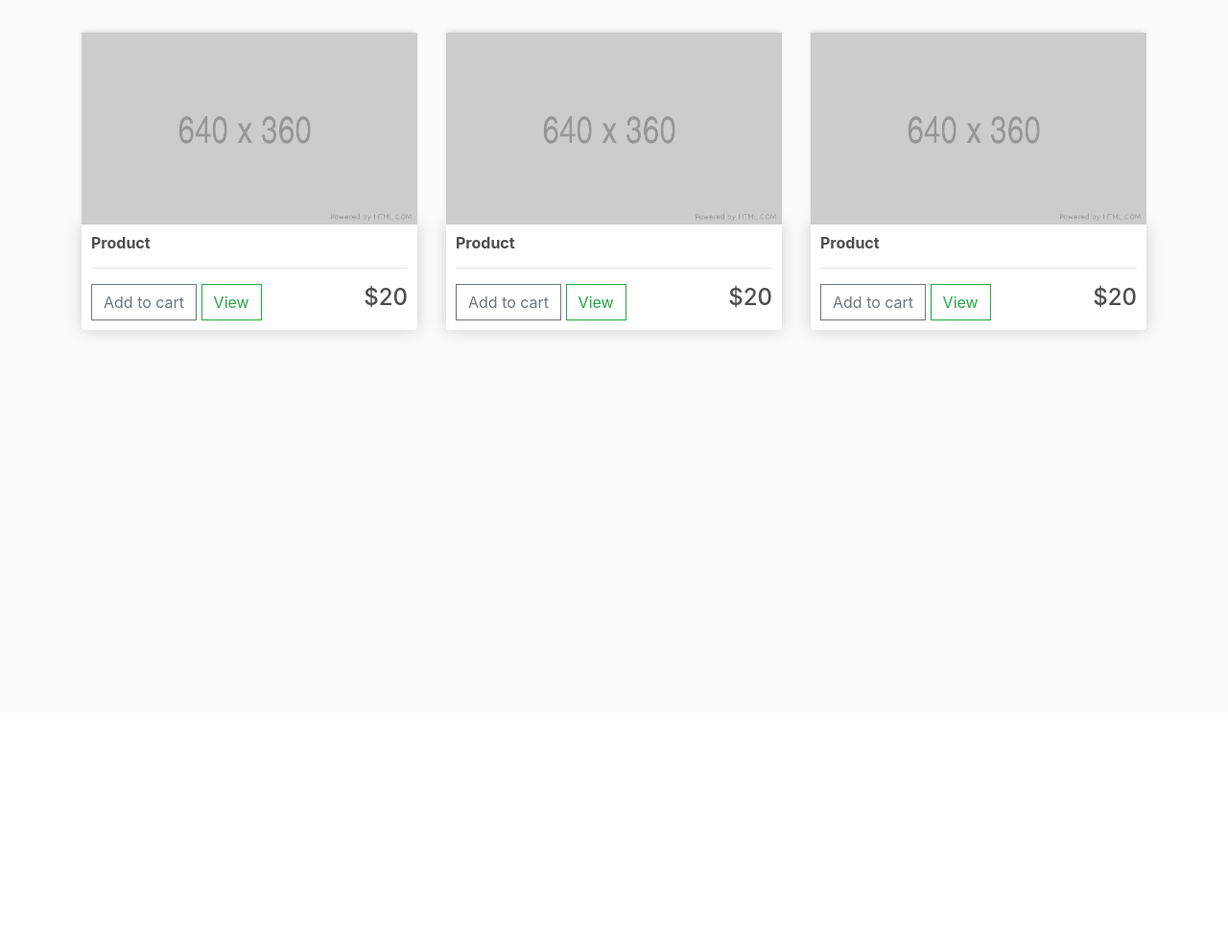
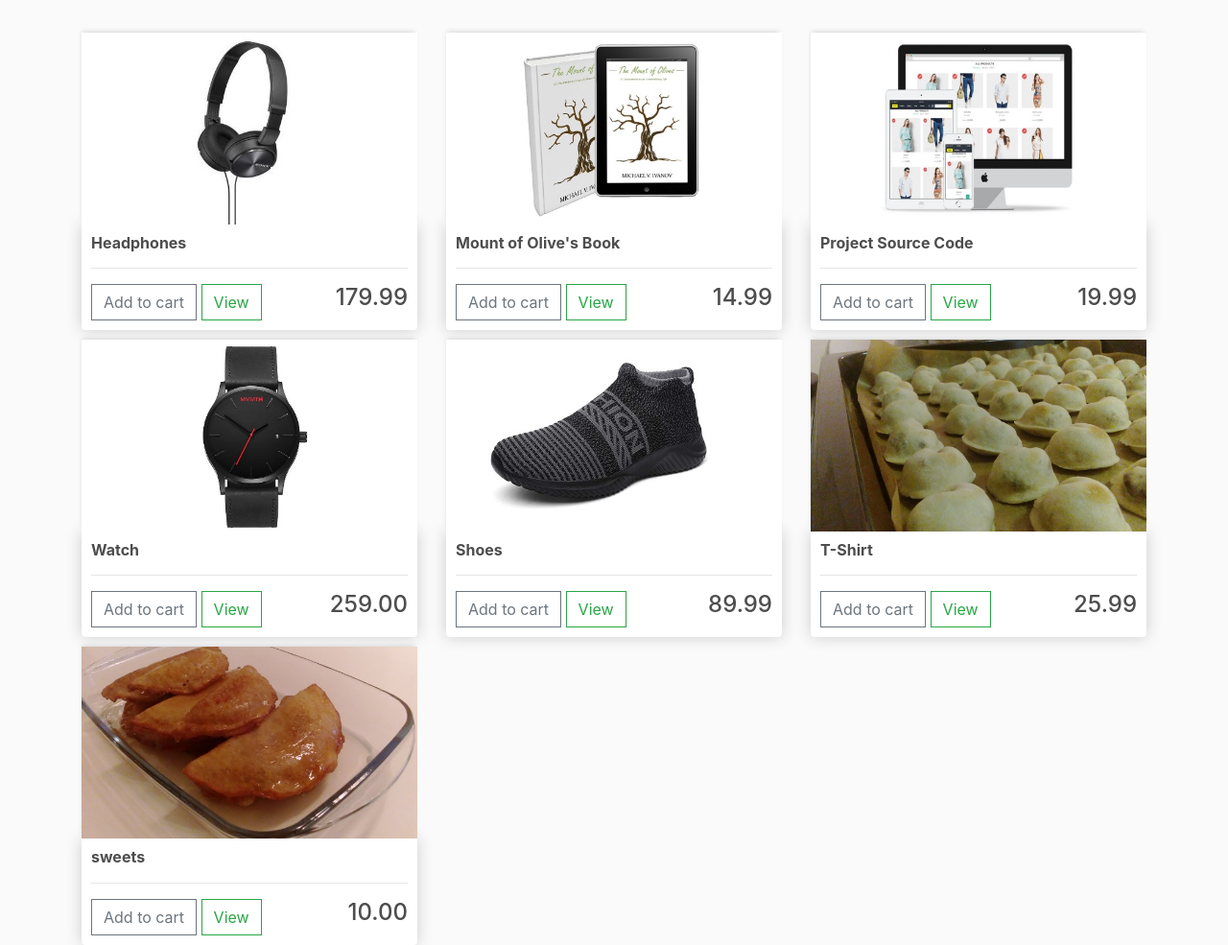
Before and after one commit to fadiabji/store, a Django app: page / in a window 1280 px wide. Shown: the part 57-1042 px from the top of the page at 96% size. Before the commit the page ends 409 px from the top, so only its background shows below. Run offline with Django 3.2, Linux system fonts and the light colour scheme; data comes from the database, SQL or seed files in the repository; both versions use the stored data as it was after the commit; some libraries are stand-ins or nearby versions.

Commit message:
Data Structure

```diff
--- a/ecommerce/settings.py
+++ b/ecommerce/settings.py
@@ -125,6 +125,8 @@ STATIC_URL = '/static/'
 STATICFILES_DIRS = [
     os.path.join(BASE_DIR, 'static')
 ]
+
+# this filed when admin upload images for products it comes to this folder and we use the Pillow to let python manage that
 MEDIA_URL = '/images/'
 
 MEDIA_ROOT = os.path.join(BASE_DIR, 'static/images')
--- a/ecommerce/urls.py
+++ b/ecommerce/urls.py
@@ -23,4 +23,5 @@ urlpatterns = [
     path('', include('store.urls')),
 ]
 
+#this is after we set the url for images in settings.py then we import settings here
 urlpatterns += static(settings.MEDIA_URL, document_root=settings.MEDIA_ROOT)
--- a/store/models.py
+++ b/store/models.py
@@ -5,6 +5,7 @@ from django.contrib.auth.models import User
 
 class Customer(models.Model):
 	user = models.OneToOneField(User, null=True, blank=True, on_delete=models.CASCADE)
+	# CASCADE delete the user whenever you delete the customer
 	name = models.CharField(max_length=200, null=True)
 	email = models.CharField(max_length=200)
 
@@ -16,11 +17,13 @@ class Product(models.Model):
 	name = models.CharField(max_length=200)
 	price = models.FloatField()
 	digital = models.BooleanField(default=False,null=True, blank=True)
+	# if the product is fisical so we shipe it, if digital no neet to shipe operation
 	image = models.ImageField(null=True, blank=True)
 
 	def __str__(self):
 		return self.name
 
+	# this function is for when we delete an image so the website doesn't crash
 	@property
 	def imageURL(self):
 		try:
@@ -31,8 +34,10 @@ class Product(models.Model):
 
 class Order(models.Model):
 	customer = models.ForeignKey(Customer, on_delete=models.SET_NULL, null=True, blank=True)
+	# on_delete = models.SET_NULL we don't want to delete the customer when the order deleted.
 	date_ordered = models.DateTimeField(auto_now_add=True)
 	complete = models.BooleanField(default=False)
+	# if the order is too big so we set a limit.
 	transaction_id = models.CharField(max_length=100, null=True)
 
 	def __str__(self):
--- a/store/templates/store/store.html
+++ b/store/templates/store/store.html
@@ -3,38 +3,17 @@
 {% load static %}
 {% block content %}
 <div class="row">
+    {% for product in products %}
      <div class="col-lg-4">
-        <img class="thumbnail" src="{% static 'images/placeholder.png' %}">
+        <img class="thumbnail" src="{{ product.imageURL}}">
         <div class="box-element product">
-            <h6><strong>Product</strong></h6>
+            <h6><strong>{{product.name}}</strong></h6>
             <hr>
             <button class="btn btn-outline-secondary add-btn">Add to cart</button>
             <a class="btn btn-outline-success" href="#" > View </a>
-            <h4 style="display: inline-block; float:right"> $20 </h4>
+            <h4 style="display: inline-block; float:right">{{product.price|floatformat:2}}</h4>
         </div>
     </div>
-
-    <div class="col-lg-4">
-        <img class="thumbnail" src="{% static 'images/placeholder.png' %}">
-        <div class="box-element product">
-            <h6><strong>Product</strong></h6>
-            <hr>
-            <button class="btn btn-outline-secondary add-btn">Add to cart</button>
-            <a class="btn btn-outline-success" href="#" > View </a>
-            <h4 style="display: inline-block; float:right"> $20 </h4>
-        </div>
-    </div>
-
-    <div class="col-lg-4">
-        <img class="thumbnail" src="{% static 'images/placeholder.png' %}">
-        <div class="box-element product">
-            <h6><strong>Product</strong></h6>
-            <hr>
-            <button class="btn btn-outline-secondary add-btn">Add to cart</button>
-            <a class="btn btn-outline-success" href="#" > View </a>
-            <h4 style="display: inline-block; float:right"> $20 </h4>
-        </div>
-    </div>
-
+    {% endfor %}
 </div>
 {% endblock content %}
--- a/store/views.py
+++ b/store/views.py
@@ -1,13 +1,29 @@
 from django.shortcuts import render
+from .models import *
 
 def store(request):
-	context= {}
+	products = Product.objects.all()
+	context= {'products':products}
 	return render(request, 'store/store.html', context)
 
 def cart(request):
-	context= {}
+	if request.user.is_authenticated:
+		customer = request.user.customer
+		order, created = Order.objects.get_or_create(customer=customer, complete=False)
+		items = order.orderitem_set.all()
+	else:
+		items = []
+		order = {'get_cart_total':0, 'get_cart_items':0}
+	context= {'items':items, 'order':order}
 	return render(request, 'store/cart.html', context)
 
 def checkout(request):
-	context= {}
+	if request.user.is_authenticated:
+		customer = request.user.customer
+		order, created = Order.objects.get_or_create(customer=customer, complete=False)
+		items = order.orderitem_set.all()
+	else:
+		items = []
+		order = {'get_cart_total':0, 'get_cart_items':0}
+	context= {'items':items, 'order':order}
 	return render(request, 'store/checkout.html', context)
```
Also changed, not shown: store/templates/store/cart.html (+10 -9 lines), store/templates/store/checkout.html (+8 -6 lines), db.sqlite3, static/images/IMG_0512.JPG (added), static/images/IMG_0544.JPG (added), static/images/IMG_0548.JPG (added).
